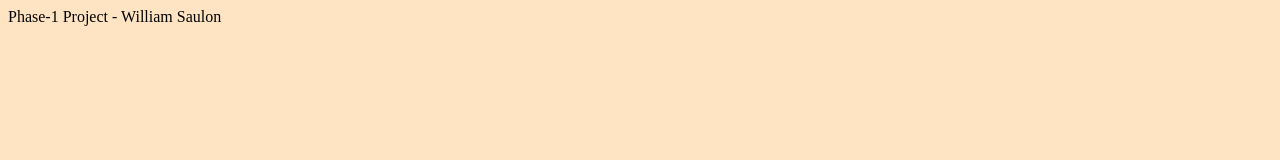
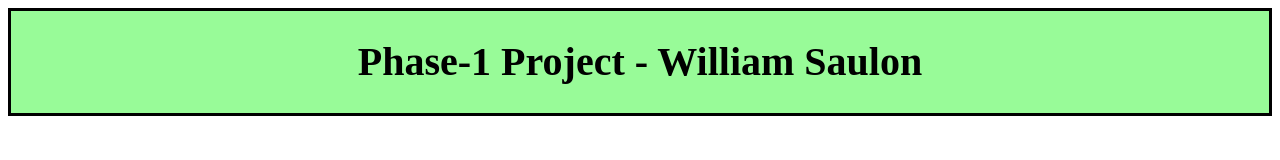
Before and after one commit to williamrockowl/phase-1, a plain HTML site: page index.html in a window 1280 px wide. Drawn offline with Linux system fonts and the light colour scheme.

Commit message:
Added More CSS, Created a Header

```diff
--- a/css/styles.css
+++ b/css/styles.css
@@ -1,3 +1,12 @@
 body {
-background-color: bisque;
+background-color: white;
 }
+
+.header {
+  padding:.5px;
+  text-align: center;
+  background: palegreen;
+  font-size: 20px;
+  border-style: solid;
+
+}
--- a/index.html
+++ b/index.html
@@ -2,9 +2,11 @@
 <html>
   <head>
     <title>Phase 1 Project</title>
-    <link rel="stylesheet" href="css/styles.css">
+    <link rel="stylesheet" href="css/styles.css" />
   </head>
   <body>
-    Phase-1 Project - William Saulon
+    <div class="header">
+      <h1>Phase-1 Project - William Saulon</h1>
+    </div>
   </body>
 </html>
```
